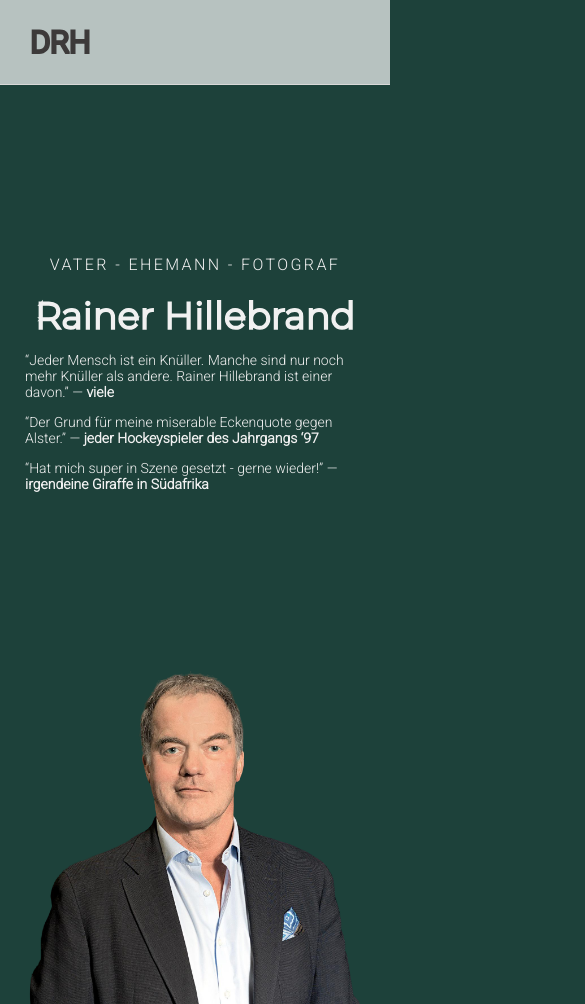
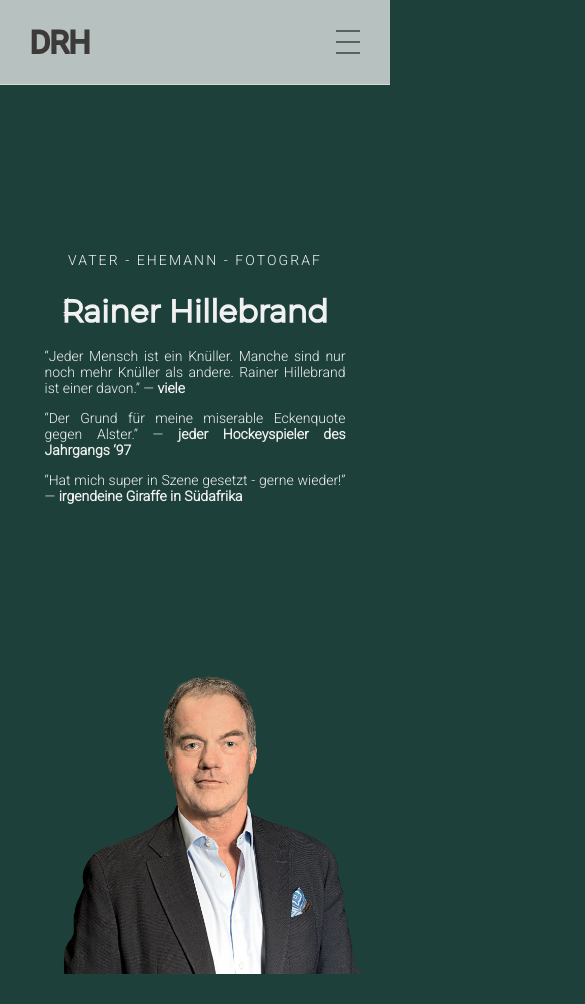
Before and after one commit to julezzhub/drhtml, a plain HTML site: page index.html in a window 390 px wide. Shown: the top 1004 px of the page, 585 px wide, since content can reach past the window. After the commit the page ends 974 px from the top, so only its background shows below. Drawn offline with Linux system fonts and the light colour scheme.

Commit message:
further responsive changes

```diff
--- a/css/style.css
+++ b/css/style.css
@@ -107,6 +107,7 @@ ul {
   text-align: center;
   padding: 0px;
   position: absolute;
+  top: 10vh;
   left: 5%;
   line-height: 50px;
 }
@@ -125,6 +126,7 @@ i {
     position: relative;
     margin: 40px auto -40px auto;
     left: 0%;
+    top: 0%;
   }
 
   i {
@@ -207,6 +209,10 @@ i {
 }
 
 @media (max-width: 860px) {
+  nav {
+    grid-template-columns: 1fr 1fr;
+  }
+
   #drh {
     font-size: 30px;
     padding-left: 30px;
@@ -222,6 +228,11 @@ i {
     display: none;
   }
 
+  .container {
+    width: 70%;
+    margin: 0 auto;
+  }
+
   #tile1 {
     grid-template-columns: 1fr;
     position: relative;
@@ -229,6 +240,8 @@ i {
 
   #profile {
     grid-row-start: 2;
+    width: 90%;
+    margin: 0 auto;
   }
 
   #desc {
@@ -257,6 +270,13 @@ i {
   p {
     font-size: 14px;
     line-height: 16px;
+    text-align: justify;
+  }
+}
+
+@media (max-width: 670px) {
+  .container {
+    width: 90%;
   }
 }
 
@@ -290,3 +310,13 @@ i {
     top: 0px;
   }
 }
+
+@media (max-width: 400px) {
+  h1 {
+    font-size: 30px;
+  }
+
+  h3 {
+    font-size: 14px;
+  }
+}
--- a/index.html
+++ b/index.html
@@ -20,6 +20,7 @@
     </div>
     <img id="dropdown" src="images/dropdown.svg" alt="Dropdown">
   </nav>
+  <div class="container">
     <div id="tile1">
       <div id="profile">
         <ul>
@@ -49,6 +50,7 @@
         <p>“Hat mich super in Szene gesetzt - gerne wieder!” — <b>irgendeine Giraffe in Südafrika</b></p>
       </div>
     </div>
+  </div>
 
 </body>
 </html>
```
Lines whose indentation alone changed are shown as unchanged.
